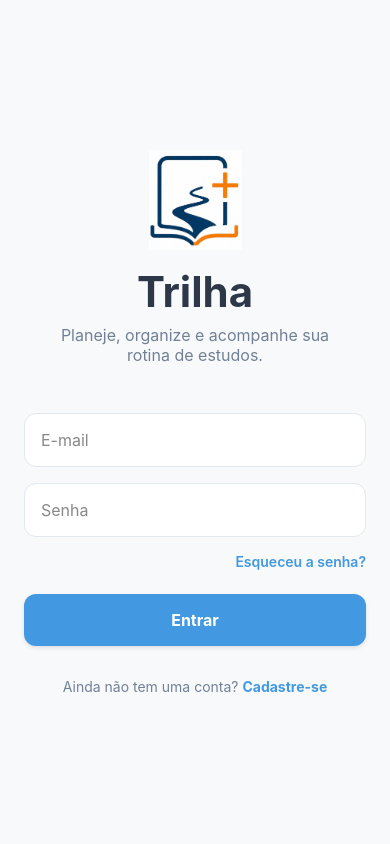
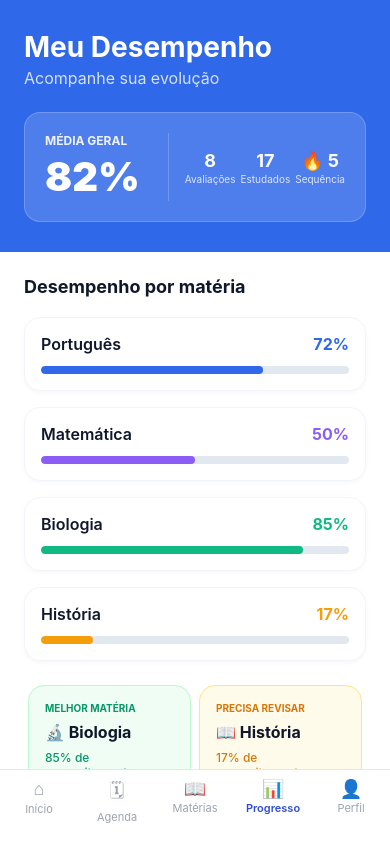
Before and after one commit to pedroalves-ads-uninassau/trilha-mais, a React Native app in the folder frontend/: screen /Progresso in a window 390 px wide. Built offline with nearby package versions, Linux system fonts and the light colour scheme.

Commit message:
tela de progresso

```diff
--- a/frontend/App.tsx
+++ b/frontend/App.tsx
@@ -8,6 +8,7 @@ import Home from './src/pages/Home';
 import Materia from './src/pages/Materia';
 import Assuntos from './src/pages/Assuntos';
 import Perfil from './src/pages/Perfil';
+import Progresso from './src/pages/Progresso';
 
 const Stack = createNativeStackNavigator();
 
@@ -23,6 +24,7 @@ export default function AppRoutes() {
         <Stack.Screen name="Materia" component={Materia} />
         <Stack.Screen name="Assuntos" component={Assuntos} />
         <Stack.Screen name="Perfil" component={Perfil} />
+        <Stack.Screen name="Progresso" component={Progresso} />
       </Stack.Navigator>
     </NavigationContainer>
   );
--- a/frontend/src/pages/Home.tsx
+++ b/frontend/src/pages/Home.tsx
@@ -43,6 +43,9 @@ export default function Home() {
     setAbaAtiva(novaAba);
     if (novaAba === 'perfil') {
       navigation.navigate('Perfil');
+    }
+    if (novaAba === 'progresso') {
+      navigation.navigate('Progresso');
     }
   };
 
--- /dev/null
+++ b/frontend/src/pages/Progresso.tsx
@@ -0,0 +1,274 @@
+import React, { useState } from 'react';
+import {
+  SafeAreaView,
+  ScrollView,
+  StatusBar,
+  StyleSheet,
+  Text,
+  View,
+} from 'react-native';
+import { useNavigation } from '@react-navigation/native';
+import BarraNavegacao, { ChaveAba } from '../components/BarraNavegacao'; // Ajuste o caminho conforme seu projeto
+
+// Dados mockados para as matérias
+const desempenhoMaterias = [
+  { id: '1', nome: 'Português', porcentagem: 72, cor: '#2F68E9' },
+  { id: '2', nome: 'Matemática', porcentagem: 50, cor: '#8B5CF6' },
+  { id: '3', nome: 'Biologia', porcentagem: 85, cor: '#10B981' },
+  { id: '4', nome: 'História', porcentagem: 17, cor: '#F59E0B' },
+];
+
+export default function Progresso() {
+  const [abaAtiva, setAbaAtiva] = useState<ChaveAba>('progresso');
+  const navigation = useNavigation<any>();
+
+  const aoMudarAba = (novaAba: ChaveAba) => {
+    setAbaAtiva(novaAba);
+    if (novaAba === 'inicio') navigation.navigate('Home');
+    if (novaAba === 'perfil') navigation.navigate('Perfil');
+    // Adicione outras rotas conforme necessário (Agenda, Matérias)
+  };
+
+  return (
+    <SafeAreaView style={styles.areaSegura}>
+      <StatusBar barStyle="light-content" backgroundColor="#2F68E9" />
+
+      <ScrollView
+        style={styles.scroll}
+        contentContainerStyle={styles.conteudoScroll}
+        showsVerticalScrollIndicator={false}
+      >
+        {/* Cabeçalho Azul */}
+        <View style={styles.cabecalho}>
+          <Text style={styles.tituloSecao}>Meu Desempenho</Text>
+          <Text style={styles.subtituloSecao}>Acompanhe sua evolução</Text>
+
+          {/* Card de Média Geral */}
+          <View style={styles.cardMediaGeral}>
+            <View style={styles.blocoMedia}>
+              <Text style={styles.textoMediaGeral}>MÉDIA GERAL</Text>
+              <Text style={styles.valorMediaGeral}>82%</Text>
+            </View>
+
+            <View style={styles.divisor} />
+
+            <View style={styles.blocoEstatisticas}>
+              <View style={styles.estatisticaItem}>
+                <Text style={styles.estatisticaValor}>8</Text>
+                <Text style={styles.estatisticaRotulo}>Avaliações</Text>
+              </View>
+              <View style={styles.estatisticaItem}>
+                <Text style={styles.estatisticaValor}>17</Text>
+                <Text style={styles.estatisticaRotulo}>Estudados</Text>
+              </View>
+              <View style={styles.estatisticaItem}>
+                <Text style={styles.estatisticaValor}>🔥 5</Text>
+                <Text style={styles.estatisticaRotulo}>Sequência</Text>
+              </View>
+            </View>
+          </View>
+        </View>
+
+        {/* Conteúdo Principal Branco */}
+        <View style={styles.conteudoBranco}>
+          <Text style={styles.tituloDesempenho}>Desempenho por matéria</Text>
+
+          {/* Lista de Barras de Progresso */}
+          {desempenhoMaterias.map((materia) => (
+            <View key={materia.id} style={styles.cardMateria}>
+              <View style={styles.infoMateria}>
+                <Text style={styles.nomeMateria}>{materia.nome}</Text>
+                <Text style={[styles.porcentagemMateria, { color: materia.cor }]}>
+                  {materia.porcentagem}%
+                </Text>
+              </View>
+              <View style={styles.barraFundo}>
+                <View
+                  style={[
+                    styles.barraPreenchida,
+                    { backgroundColor: materia.cor, width: `${materia.porcentagem}%` },
+                  ]}
+                />
+              </View>
+            </View>
+          ))}
+
+          {/* Cards de Destaque */}
+          <View style={styles.linhaCardsDestaque}>
+            {/* Card Melhor Matéria */}
+            <View style={[styles.cardDestaque, { backgroundColor: '#F0FDF4', borderColor: '#BBF7D0' }]}>
+              <Text style={[styles.tituloDestaque, { color: '#059669' }]}>MELHOR MATÉRIA</Text>
+              <Text style={styles.nomeDestaque}>🔬 Biologia</Text>
+              <Text style={[styles.descDestaque, { color: '#059669' }]}>85% de{'\n'}aproveitamento</Text>
+            </View>
+
+            {/* Card Precisa Revisar */}
+            <View style={[styles.cardDestaque, { backgroundColor: '#FFFBEB', borderColor: '#FDE68A' }]}>
+              <Text style={[styles.tituloDestaque, { color: '#D97706' }]}>PRECISA REVISAR</Text>
+              <Text style={styles.nomeDestaque}>📖 História</Text>
+              <Text style={[styles.descDestaque, { color: '#D97706' }]}>17% de{'\n'}aproveitamento</Text>
+            </View>
+          </View>
+        </View>
+      </ScrollView>
+
+      {/* Barra de Navegação Inferior */}
+      <BarraNavegacao ativa={abaAtiva} aoMudar={aoMudarAba} />
+    </SafeAreaView>
+  );
+}
+
+const styles = StyleSheet.create({
+  areaSegura: {
+    flex: 1,
+    backgroundColor: '#2F68E9',
+  },
+  scroll: {
+    flex: 1,
+    backgroundColor: '#FFFFFF',
+  },
+  conteudoScroll: {
+    flexGrow: 1,
+    paddingBottom: 20,
+  },
+  cabecalho: {
+    backgroundColor: '#2F68E9',
+    paddingHorizontal: 24,
+    paddingTop: 30,
+    paddingBottom: 30,
+  },
+  tituloSecao: {
+    color: '#FFFFFF',
+    fontSize: 28,
+    fontWeight: 'bold',
+    marginBottom: 4,
+  },
+  subtituloSecao: {
+    color: 'rgba(255, 255, 255, 0.8)',
+    fontSize: 16,
+    marginBottom: 24,
+  },
+  cardMediaGeral: {
+    backgroundColor: 'rgba(255, 255, 255, 0.15)',
+    borderRadius: 16,
+    borderWidth: 1,
+    borderColor: 'rgba(255, 255, 255, 0.2)',
+    flexDirection: 'row',
+    padding: 20,
+    alignItems: 'center',
+  },
+  blocoMedia: {
+    flex: 1,
+  },
+  textoMediaGeral: {
+    color: 'rgba(255, 255, 255, 0.9)',
+    fontSize: 12,
+    fontWeight: 'bold',
+    marginBottom: 4,
+  },
+  valorMediaGeral: {
+    color: '#FFFFFF',
+    fontSize: 40,
+    fontWeight: '900',
+  },
+  divisor: {
+    width: 1,
+    height: '100%',
+    backgroundColor: 'rgba(255, 255, 255, 0.2)',
+    marginHorizontal: 16,
+  },
+  blocoEstatisticas: {
+    flex: 1.5,
+    flexDirection: 'row',
+    justifyContent: 'space-between',
+  },
+  estatisticaItem: {
+    alignItems: 'center',
+  },
+  estatisticaValor: {
+    color: '#FFFFFF',
+    fontSize: 18,
+    fontWeight: 'bold',
+    marginBottom: 2,
+  },
+  estatisticaRotulo: {
+    color: 'rgba(255, 255, 255, 0.8)',
+    fontSize: 10,
+  },
+  conteudoBranco: {
+    backgroundColor: '#FFFFFF',
+    paddingHorizontal: 24,
+    paddingTop: 24,
+  },
+  tituloDesempenho: {
+    fontSize: 18,
+    fontWeight: 'bold',
+    color: '#0F172A',
+    marginBottom: 20,
+  },
+  cardMateria: {
+    backgroundColor: '#FFFFFF',
+    borderWidth: 1,
+    borderColor: '#F1F5F9',
+    borderRadius: 16,
+    padding: 16,
+    marginBottom: 16,
+    shadowColor: '#000',
+    shadowOffset: { width: 0, height: 2 },
+    shadowOpacity: 0.03,
+    shadowRadius: 4,
+    elevation: 2,
+  },
+  infoMateria: {
+    flexDirection: 'row',
+    justifyContent: 'space-between',
+    marginBottom: 12,
+  },
+  nomeMateria: {
+    fontSize: 16,
+    fontWeight: '600',
+    color: '#0F172A',
+  },
+  porcentagemMateria: {
+    fontSize: 16,
+    fontWeight: 'bold',
+  },
+  barraFundo: {
+    height: 8,
+    backgroundColor: '#E2E8F0',
+    borderRadius: 4,
+    overflow: 'hidden',
+  },
+  barraPreenchida: {
+    height: '100%',
+    borderRadius: 4,
+  },
+  linhaCardsDestaque: {
+    flexDirection: 'row',
+    justifyContent: 'space-between',
+    marginTop: 8,
+    marginBottom: 24,
+  },
+  cardDestaque: {
+    flex: 1,
+    borderWidth: 1,
+    borderRadius: 16,
+    padding: 16,
+    marginHorizontal: 4,
+  },
+  tituloDestaque: {
+    fontSize: 10,
+    fontWeight: 'bold',
+    marginBottom: 8,
+  },
+  nomeDestaque: {
+    fontSize: 16,
+    fontWeight: 'bold',
+    color: '#0F172A',
+    marginBottom: 8,
+  },
+  descDestaque: {
+    fontSize: 12,
+    fontWeight: '500',
+  },
+});
```
